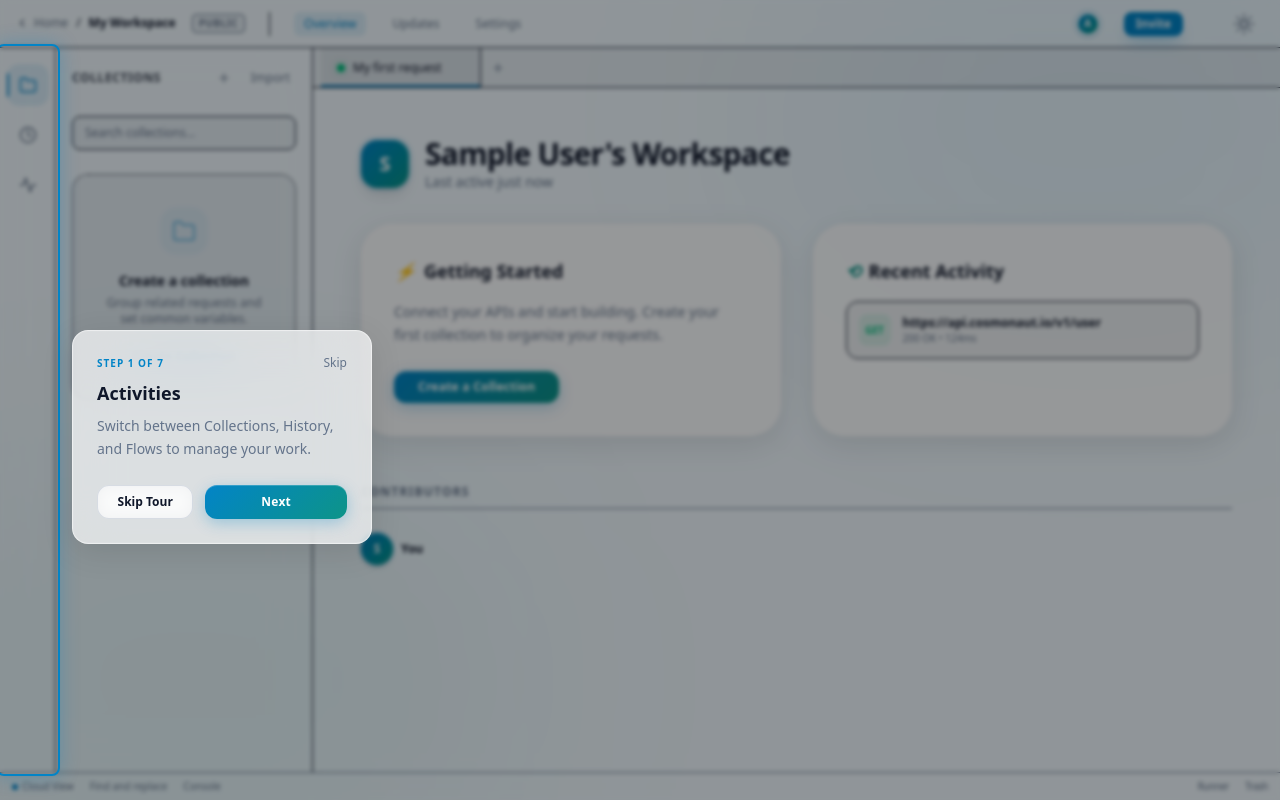
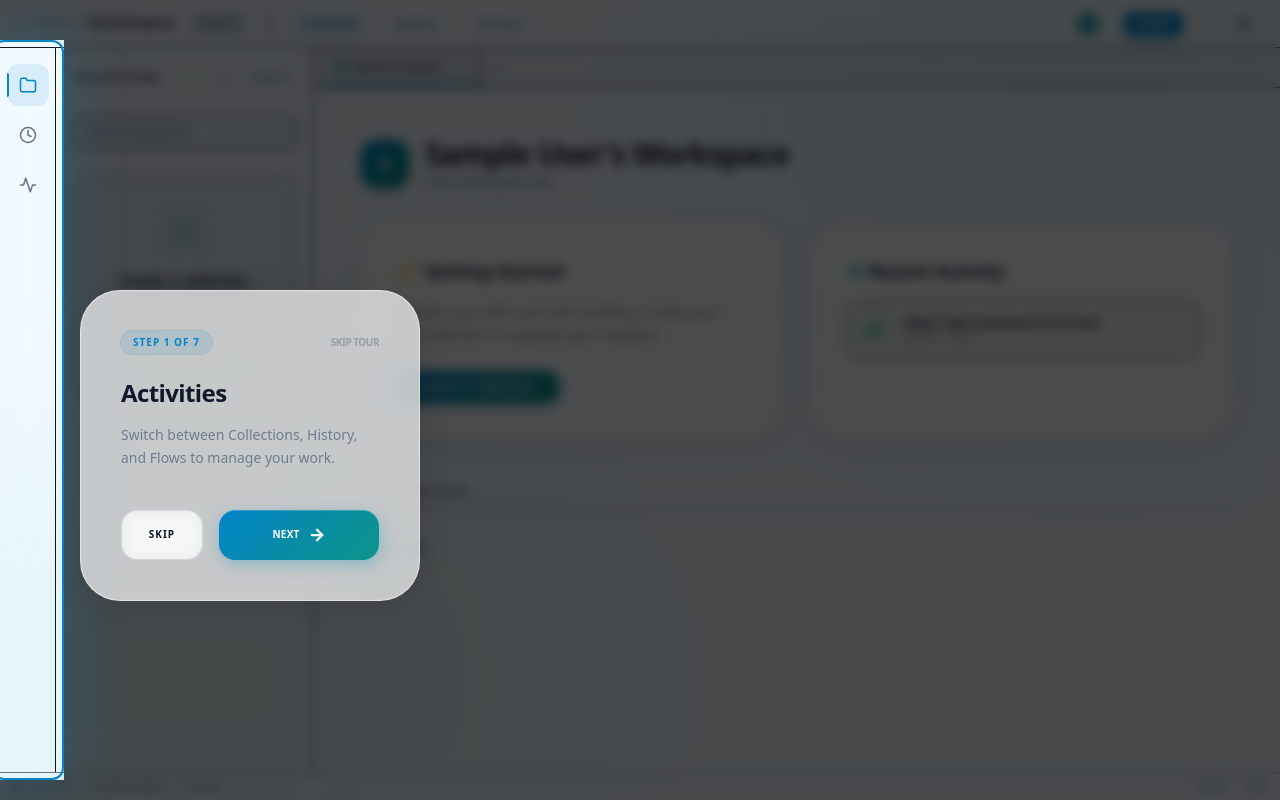
Before and after one commit to CosmoNauts12/CosmoNaut, a Next.js app: page /workspace in a window 1280 px wide. Built offline with nearby package versions, Linux system fonts and the light colour scheme; no server answers; sample sign-in values are in the browser's storage.

Commit message:
added the demo tour for the first time user

```diff
--- a/app/components/DemoTour.tsx
+++ b/app/components/DemoTour.tsx
@@ -55,36 +55,116 @@ const TOUR_STEPS: TourStep[] = [
   },
 ];
 
+const STORAGE_PREFIX = "cosmonaut_demo_v5_";
+
 export default function DemoTour() {
+  const { user } = useAuth();
   const [currentStep, setCurrentStep] = useState(0);
   const [isVisible, setIsVisible] = useState(false);
   const [coords, setCoords] = useState({ top: 0, left: 0, width: 0, height: 0 });
+  const [tooltipPos, setTooltipPos] = useState({ top: 0, left: 0 });
+  const [isReady, setIsReady] = useState(false);
 
   useEffect(() => {
-    const hasSeenDemo = localStorage.getItem("has_seen_demo");
-    if (!hasSeenDemo) {
+    if (!user) return;
+
+    const userKey = `${STORAGE_PREFIX}${user.uid}`;
+    console.log(`DemoTour: Initial check for user ${user.uid}`);
+
+    try {
+      const hasSeenDemo = localStorage.getItem(userKey);
+      if (!hasSeenDemo || hasSeenDemo === "false") {
+        const timer = setTimeout(() => {
           setIsVisible(true);
+        }, 1200); // 1.2s delay to be absolutely sure
+        return () => clearTimeout(timer);
       }
-  }, []);
+    } catch (e) {
+      console.error("DemoTour: Store access error", e);
+    }
+  }, [user]);
 
   useEffect(() => {
+    let timeoutId: NodeJS.Timeout;
+    let retryCount = 0;
+    const MAX_RETRIES = 40;
+
     if (isVisible) {
       const step = TOUR_STEPS[currentStep];
+      if (!step) return;
+
+      const findAndPos = () => {
         const element = document.getElementById(step.targetId);
         if (element) {
           const rect = element.getBoundingClientRect();
-        setCoords({
+
+          if (rect.width === 0 || rect.height === 0) {
+            if (retryCount < MAX_RETRIES) {
+              retryCount++;
+              timeoutId = setTimeout(findAndPos, 200);
+              return;
+            }
+          }
+
+          const newCoords = {
             top: rect.top + window.scrollY,
             left: rect.left + window.scrollX,
             width: rect.width,
             height: rect.height,
-        });
+          };
+
+          setCoords(newCoords);
           element.scrollIntoView({ behavior: "smooth", block: "center" });
+
+          // Calculate Tooltip Position
+          let top = 0;
+          let left = 0;
+          const padding = 24;
+          const tooltipWidth = 320;
+          const tooltipHeight = 240;
+
+          if (step.position === "bottom") {
+            top = newCoords.top + newCoords.height + padding;
+            left = newCoords.left + (newCoords.width / 2) - (tooltipWidth / 2);
+          } else if (step.position === "top") {
+            top = newCoords.top - tooltipHeight - padding;
+            left = newCoords.left + (newCoords.width / 2) - (tooltipWidth / 2);
+          } else if (step.position === "right") {
+            top = newCoords.top + (newCoords.height / 2) - (tooltipHeight / 2);
+            left = newCoords.left + newCoords.width + padding;
+          } else if (step.position === "left") {
+            top = newCoords.top + (newCoords.height / 2) - (tooltipHeight / 2);
+            left = newCoords.left - tooltipWidth - padding;
+          }
+
+          const viewPadding = 20;
+          top = Math.max(viewPadding, Math.min(top, window.innerHeight - tooltipHeight - viewPadding));
+          left = Math.max(viewPadding, Math.min(left, window.innerWidth - tooltipWidth - viewPadding));
+
+          setTooltipPos({ top, left });
+          setIsReady(true);
+        } else {
+          if (retryCount < MAX_RETRIES) {
+            retryCount++;
+            timeoutId = setTimeout(findAndPos, 300);
+          } else {
+            setCoords({ top: window.innerHeight / 2, left: window.innerWidth / 2, width: 0, height: 0 });
+            setTooltipPos({ top: window.innerHeight / 2 - 120, left: window.innerWidth / 2 - 160 });
+            setIsReady(true);
           }
         }
+      };
+
+      findAndPos();
+    }
+
+    return () => {
+      if (timeoutId) clearTimeout(timeoutId);
+    };
   }, [currentStep, isVisible]);
 
   const handleNext = () => {
+    setIsReady(false);
     if (currentStep < TOUR_STEPS.length - 1) {
       setCurrentStep(currentStep + 1);
     } else {
@@ -98,66 +178,90 @@ export default function DemoTour() {
 
   const handleComplete = () => {
     setIsVisible(false);
-    localStorage.setItem("has_seen_demo", "true");
+    if (user) {
+      try {
+        localStorage.setItem(`${STORAGE_PREFIX}${user.uid}`, "true");
+      } catch (e) {
+        console.error("DemoTour: Save error", e);
+      }
+    }
   };
 
   if (!isVisible) return null;
 
   const step = TOUR_STEPS[currentStep];
 
+  const x1 = coords.width > 0 ? coords.left - 8 : -10;
+  const y1 = coords.width > 0 ? coords.top - 8 : -10;
+  const x2 = coords.width > 0 ? coords.left + coords.width + 8 : -10;
+  const y2 = coords.width > 0 ? coords.top + coords.height + 8 : -10;
+
+  const holeClipPath = coords.width > 0
+    ? `polygon(0% 0%, 0% 100%, ${x1}px 100%, ${x1}px ${y1}px, ${x2}px ${y1}px, ${x2}px ${y2}px, ${x1}px ${y2}px, ${x1}px 100%, 100% 100%, 100% 0%)`
+    : 'none';
+
   return (
-    <div className="fixed inset-0 z-[100] pointer-events-none">
-      {/* Overlay Backdrop */}
-      <div className="absolute inset-0 bg-black/40 backdrop-blur-[2px] pointer-events-auto" onClick={handleSkip} />
+    <div className="fixed inset-0 z-[9999] pointer-events-none">
+      <div
+        className="absolute inset-0 bg-black/70 backdrop-blur-[6px] pointer-events-auto transition-all duration-700 ease-in-out opacity-100"
+        style={{ clipPath: holeClipPath }}
+        onClick={handleSkip}
+      />
 
-      {/* Highlight Box */}
+      {isReady && coords.width > 0 && (
         <div
-        className="absolute border-2 border-primary shadow-[0_0_20px_var(--primary-glow)] transition-all duration-500 rounded-lg pointer-events-none z-[101]"
+          className="absolute border-2 border-primary shadow-[0_0_60px_var(--primary-glow)] transition-all duration-500 rounded-xl pointer-events-none z-[10000] animate-in fade-in duration-500"
           style={{
-          top: coords.top - 4,
-          left: coords.left - 4,
-          width: coords.width + 8,
-          height: coords.height + 8,
+            top: y1,
+            left: x1,
+            width: x2 - x1,
+            height: y2 - y1,
           }}
         />
+      )}
 
-      {/* Tooltip Content */}
+      {isReady && (
         <div
-        className="absolute z-[102] pointer-events-auto transition-all duration-500"
+          className="absolute z-[10001] pointer-events-auto transition-all duration-500 ease-out"
           style={{
-          top: step.position === "bottom" ? coords.top + coords.height + 16 :
-               step.position === "top" ? coords.top - 180 :
-               coords.top + (coords.height / 2) - 80,
-          left: step.position === "right" ? coords.left + coords.width + 16 :
-                step.position === "left" ? coords.left - 320 :
-                coords.left + (coords.width / 2) - 150,
+            top: tooltipPos.top,
+            left: tooltipPos.left,
           }}
         >
-        <div className="liquid-glass p-6 rounded-2xl border-primary/30 w-[300px] shadow-2xl animate-in fade-in zoom-in duration-300">
-          <div className="flex justify-between items-center mb-2">
-             <span className="text-[10px] font-bold text-primary uppercase tracking-widest">Step {currentStep + 1} of {TOUR_STEPS.length}</span>
-             <button onClick={handleSkip} className="text-muted hover:text-foreground text-xs transition-colors">Skip</button>
+          <div className="liquid-glass p-10 rounded-[2.5rem] border-primary/40 w-[340px] shadow-[0_40px_80px_rgba(0,0,0,0.7)] animate-in slide-in-from-bottom-8 fade-in duration-700">
+            <div className="flex justify-between items-center mb-6">
+               <span className="text-[10px] font-bold text-primary bg-primary/10 px-3 py-1 rounded-full uppercase tracking-widest ring-1 ring-primary/20">Step {currentStep + 1} of {TOUR_STEPS.length}</span>
+               <button onClick={handleSkip} className="text-muted hover:text-foreground text-[10px] transition-colors font-black tracking-tighter uppercase opacity-50 hover:opacity-100">Skip Tour</button>
             </div>
-          <h3 className="text-lg font-bold text-foreground mb-2">{step.title}</h3>
-          <p className="text-sm text-muted leading-relaxed mb-6">
+
+            <h3 className="text-2xl font-bold text-foreground mb-4 leading-tight tracking-tight">
+              {step.title}
+            </h3>
+
+            <p className="text-sm text-muted leading-relaxed mb-10 opacity-90 font-medium">
               {step.description}
             </p>
-          <div className="flex gap-3">
+
+            <div className="flex gap-4">
               <button
                 onClick={handleSkip}
-              className="flex-1 glass-btn-secondary py-2 rounded-xl text-xs font-bold"
+                className="flex-1 glass-btn-secondary py-4 rounded-2xl text-[10px] font-black uppercase tracking-widest transition-all active:scale-95"
               >
-              Skip Tour
+                Skip
               </button>
               <button
                 onClick={handleNext}
-              className="flex-[1.5] glass-btn-primary py-2 rounded-xl text-xs font-bold"
+                className="flex-[2] glass-btn-primary py-4 rounded-2xl text-[10px] font-black uppercase tracking-widest shadow-2xl shadow-primary/30 transition-all active:scale-95 flex items-center justify-center gap-2"
               >
                 {currentStep === TOUR_STEPS.length - 1 ? "Finish" : "Next"}
+                {currentStep < TOUR_STEPS.length - 1 && (
+                  <svg width="18" height="18" viewBox="0 0 24 24" fill="none" stroke="currentColor" strokeWidth="3" strokeLinecap="round" strokeLinejoin="round"><line x1="5" y1="12" x2="19" y2="12"></line><polyline points="12 5 19 12 12 19"></polyline></svg>
+                )}
               </button>
             </div>
           </div>
         </div>
+      )}
     </div>
   );
 }
```
Lines whose indentation alone changed are shown as unchanged.
